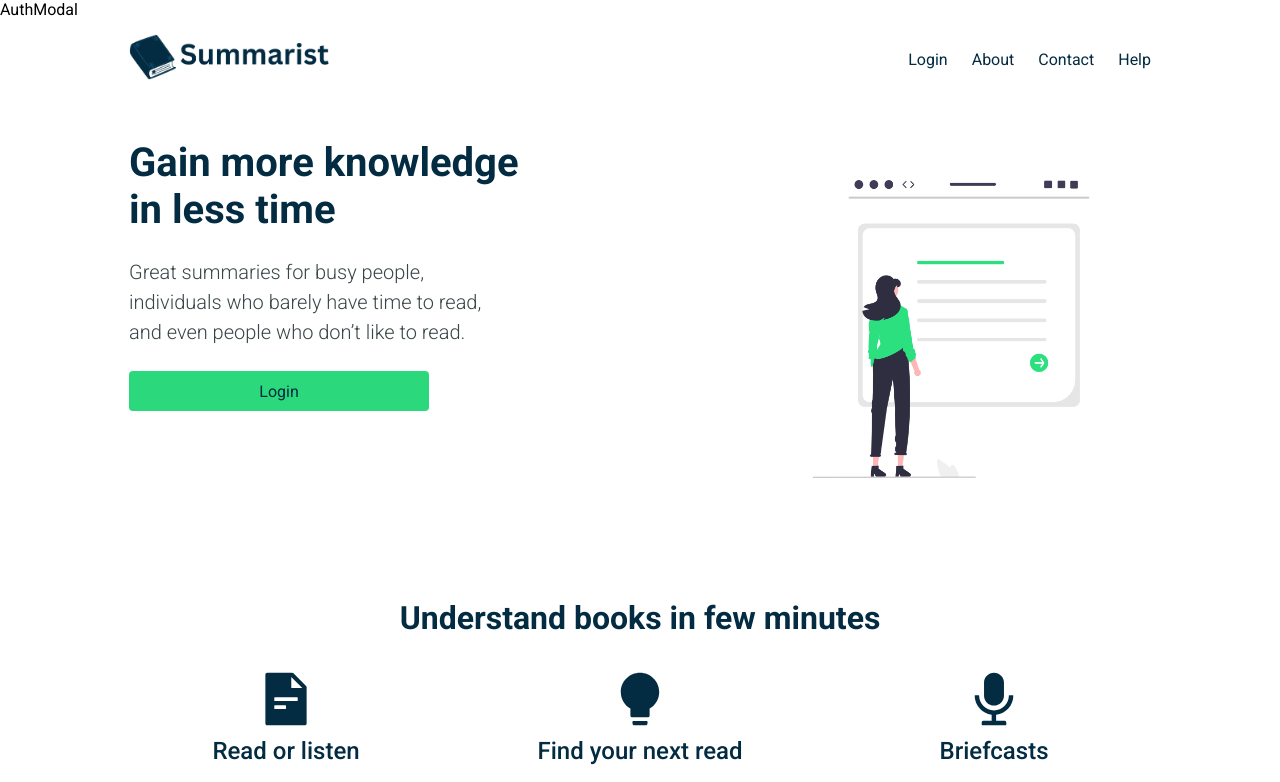
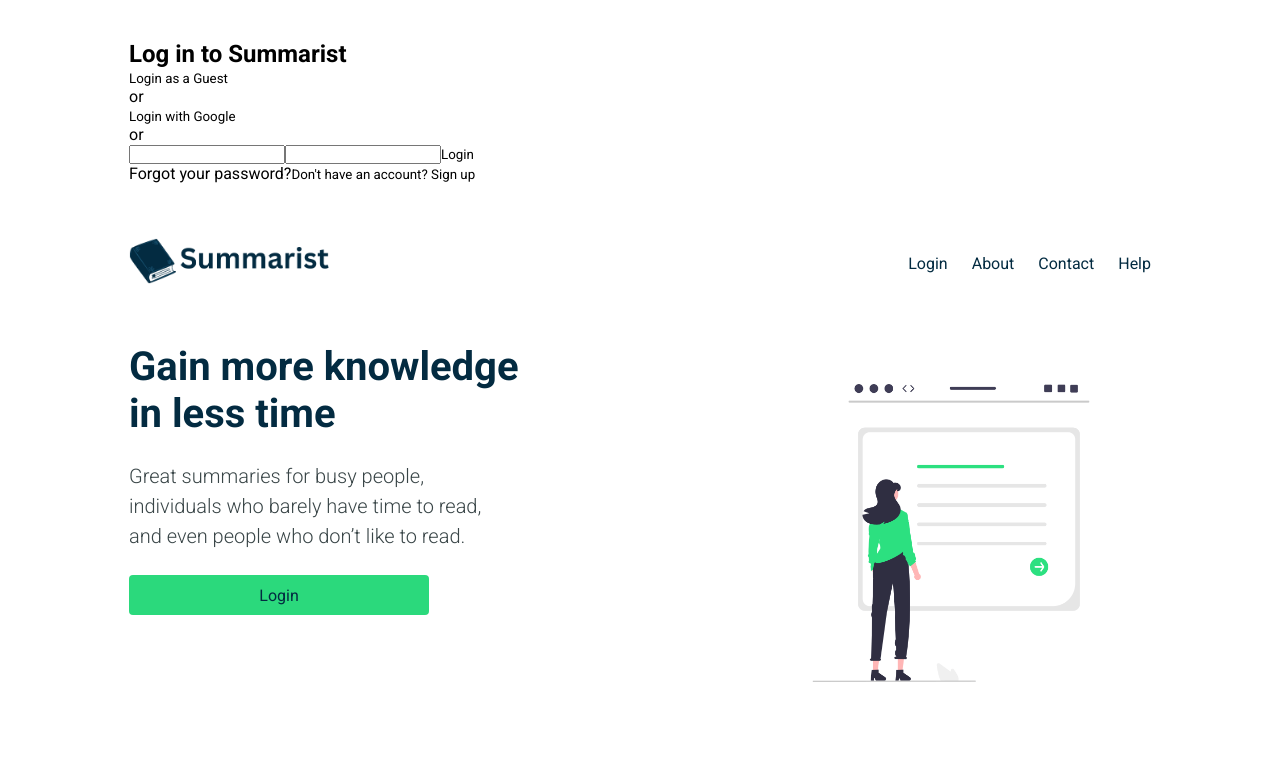
Before and after one commit to jeddelich/fes-internship-summarist, a Next.js app: page / in a window 1280 px wide. Shown: the top 782 px of the page. Built offline with nearby package versions, Linux system fonts and the light colour scheme.

Commit message:
add html to AuthModal

```diff
--- a/components/AuthModal.jsx
+++ b/components/AuthModal.jsx
@@ -1,8 +1,40 @@
-
 function AuthModal() {
   return (
-    <div>AuthModal</div>
-  )
+    <div className="modal">
+      <div className="container">
+        <div className="row">
+          <h2 className="modal__title">Log in to Summarist</h2>
+          <div className="modal__btn--wrapper">
+            <i></i>
+            <button className="modal__btn--login login--guest">
+              Login as a Guest
+            </button>
+          </div>
+          <div className="modal__separator">
+            <span className="modal__separator--text">or</span>
+          </div>
+          <div className="modal__btn--wrapper">
+            <i></i>
+            <button className="modal__btn--login login--google">
+              Login with Google
+            </button>
+          </div>
+          <div className="modal__separator">
+            <span className="modal__separator--text">or</span>
+          </div>
+          <form action="">
+            <input type="email" className="form__input--email" />
+            <input type="password" className="form__input--password" />
+            <button className="modal__btn--login login--main">Login</button>
+          </form>
+          <div className="modal__bottom--questions">
+            <a href="">Forgot your password?</a>
+            <button>Don't have an account? Sign up</button>
+          </div>
+        </div>
+      </div>
+    </div>
+  );
 }
 
-export default AuthModal
+export default AuthModal;
```
